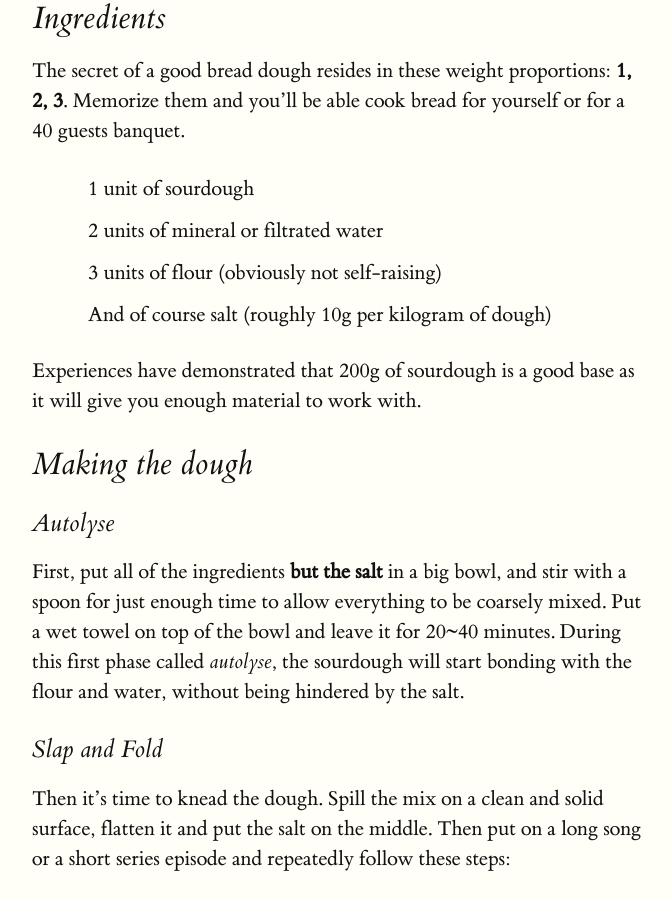
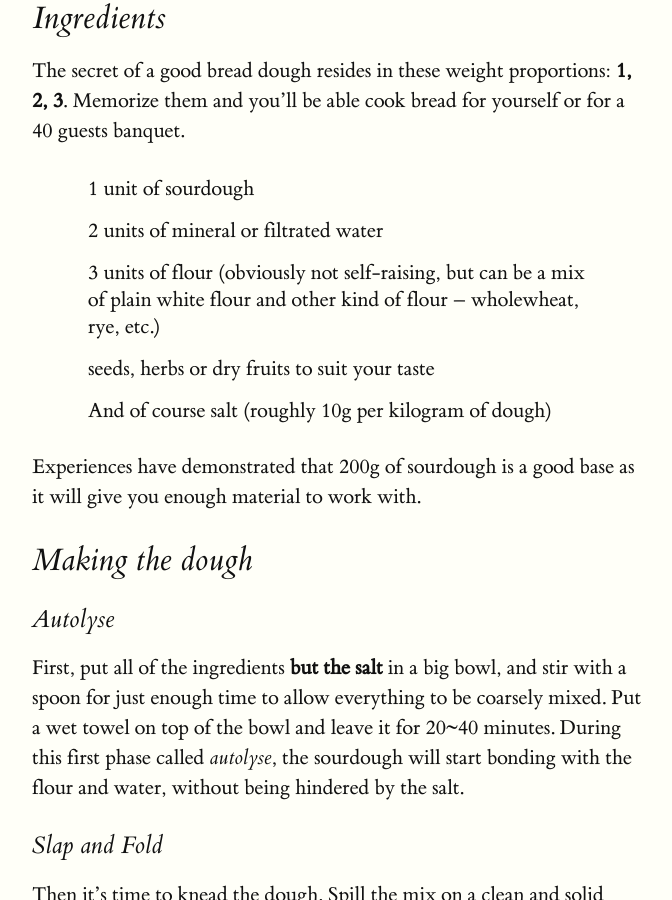
Before and after one commit to feston/recettes, a Jekyll site: the page built from pain.md, in a window 1280 px wide and 900 px high, scrolled down 310 px. Shown: the whole window, without its empty margins (128-800 px from the left). Built offline with Jekyll 4.4.1, drawn with Linux system fonts in a browser that asks for light colours.

Commit message:
ingredients: mention different flours and additives

```diff
--- a/pain.md
+++ b/pain.md
@@ -18,7 +18,9 @@ guests banquet.
 
 * 1 unit of sourdough
 * 2 units of mineral or filtrated water
-* 3 units of flour (obviously not self-raising)
+* 3 units of flour (obviously not self-raising, but can be a mix of plain white
+flour and other kind of flour -- wholewheat, rye, etc.)
+* seeds, herbs or dry fruits to suit your taste
 * And of course salt (roughly 10g per kilogram of dough)
 
 Experiences have demonstrated that 200g of sourdough is a good base as it will
```
